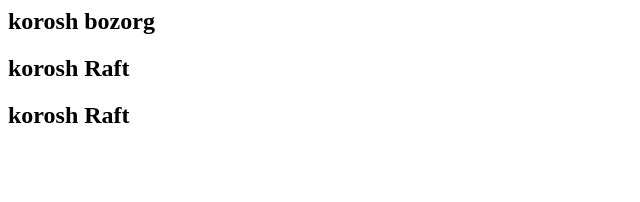
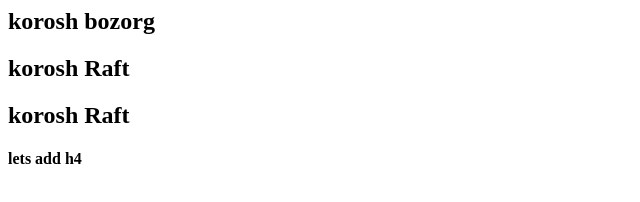
Before and after one commit to Mhmdmhdimhdinjd/First-repository, a plain HTML site: page index.html in a window 1280 px wide. Shown: the full height of the page, 0-640 px from the left. Drawn offline with Linux system fonts and the light colour scheme.

Commit message:
add h4 tag

```diff
--- a/index.html
+++ b/index.html
@@ -12,6 +12,7 @@
             <h1>korosh bozorg </h1>
             <h2>korosh Raft</h2>
             <h3><h2>korosh Raft</h2></h3>
+            <h4>lets add h4</h4>
         </section>
     </div>
 
```
